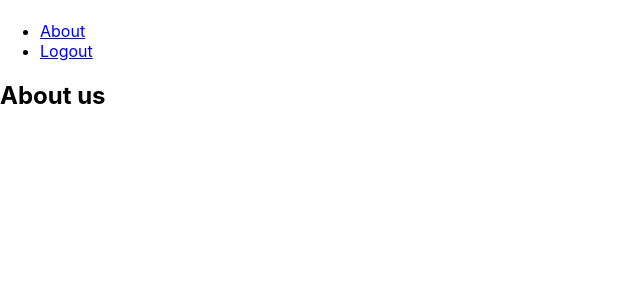
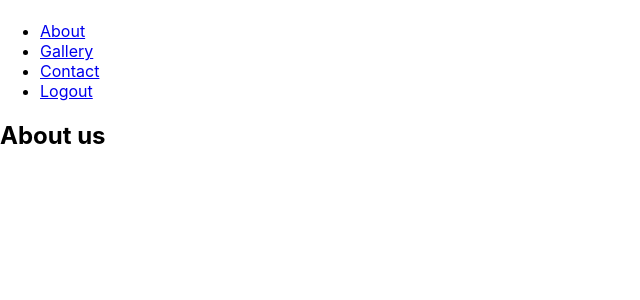
Before and after one commit to jojoford/Project3, a React (Create React App) app in the folder client/: page / in a window 1280 px wide. Shown: the top 300 px of the page, without its empty margins (0-640 px from the left). Built offline with nearby package versions, Linux system fonts and the light colour scheme.

Commit message:
added more nav items

```diff
--- a/client/src/components/Nav/index.js
+++ b/client/src/components/Nav/index.js
@@ -12,6 +12,17 @@ function Nav() {
                             About
                         </Link>
                     </li>
+                    <li>
+                        <Link to="/gallery">
+                            Gallery
+                        </Link>
+                    </li>
+                    <li>
+                        <Link to="/contact">
+                            Contact
+                        </Link>
+                    </li>
+
                     <li>
                         <a href="/" onClick={() => Auth.logout()}>
                             Logout
```
